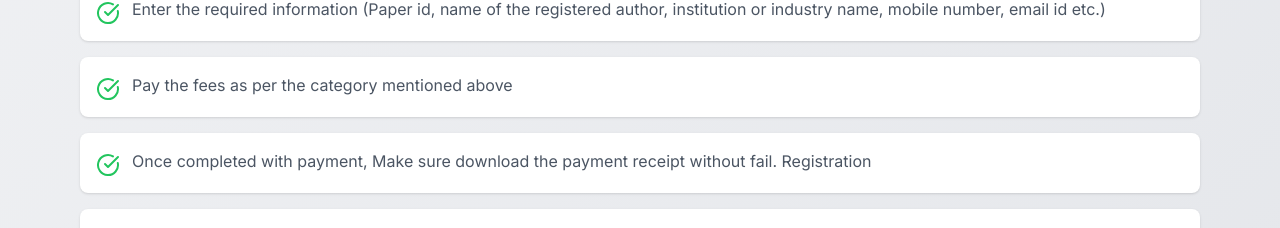
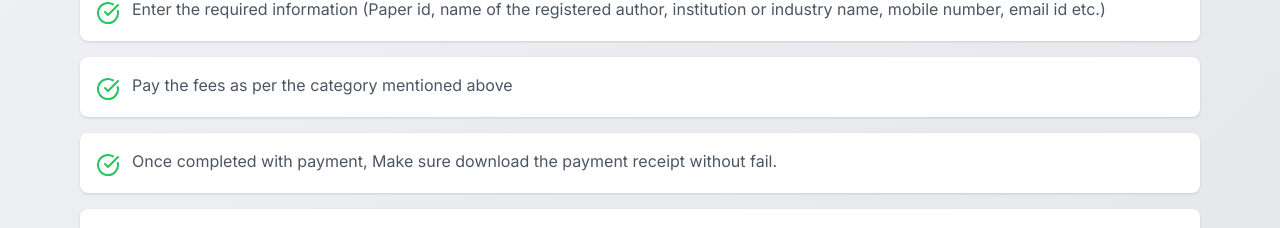
Before and after one commit to kmrsanthosh/TCEResearchConclave, a Next.js app: page / in a window 1280 px wide. Shown: the part 3747-3975 px from the top of the page. Built offline with nearby package versions, Linux system fonts and the light colour scheme.

Commit message:
Changed Grammatical Errors

```diff
--- a/components/PaymentInformation.tsx
+++ b/components/PaymentInformation.tsx
@@ -77,7 +77,7 @@ const PaymentInformation: React.FC = () => {
           <CheckCircle className="h-6 w-6 text-green-500 mr-3 flex-shrink-0 mt-1" />
           <p className="text-gray-600">
             Once completed with payment, Make sure download the payment receipt
-            without fail. Registration
+            without fail.
           </p>
         </motion.div>
         <motion.div
```
